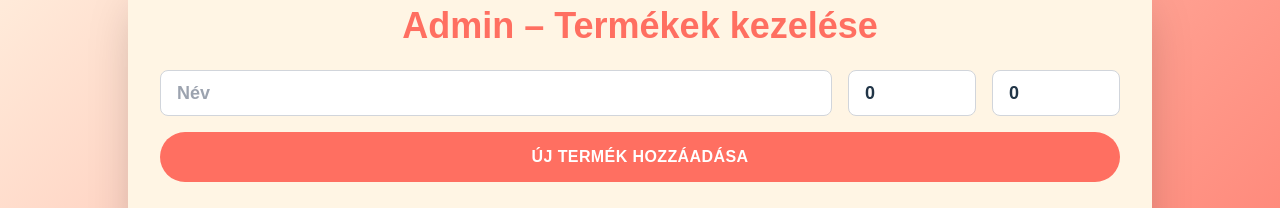
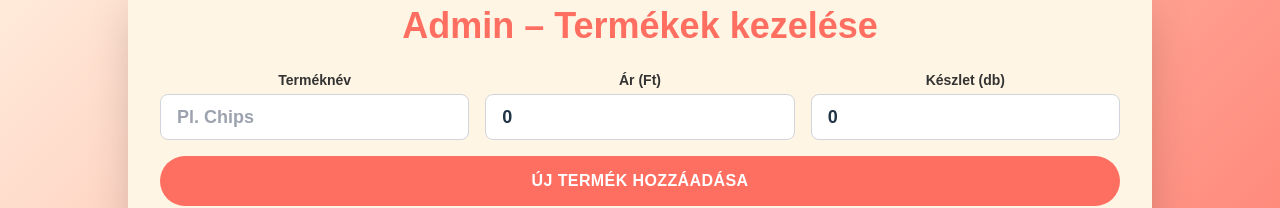
Before and after one commit to BoteeeB/SnackShop_ProbaFeladat, a React (Vite) app in the folder snackshop/client/: page /admin in a window 1280 px wide. Shown: the part 162-370 px from the top of the page. Built offline with nearby package versions, Linux system fonts and the light colour scheme; no server answers; sample sign-in values are in the browser's storage.

Commit message:
utolsó simítások

```diff
--- a/snackshop/client/index.html
+++ b/snackshop/client/index.html
@@ -2,7 +2,7 @@
 <html lang="en">
   <head>
     <meta charset="UTF-8" />
-    <link rel="icon" type="image/svg+xml" href="/vite.svg" />
+    <link rel="icon" type="image" href="/images/page_logo.png" />
     <meta name="viewport" content="width=device-width, initial-scale=1.0" />
     <title>SnackShop</title>
   </head>
--- a/snackshop/client/src/components/Cart.tsx
+++ b/snackshop/client/src/components/Cart.tsx
@@ -142,10 +142,10 @@ export default function Cart({ onOrderComplete }: CartProps) {
 
   return (
     <div
-      ref={containerRef}
-      className="p-8 bg-[#FFF5E4] rounded-3xl shadow-2xl max-w-2xl"
-      style={{ fontFamily: "Karla, sans-serif" }}
-    >
+    ref={containerRef}
+    className="p-8 bg-[#FFF5E4] rounded-3xl shadow-2xl max-w-full lg:max-w-2xl"
+    style={{ fontFamily: "Karla, sans-serif" }}
+  >
       <h2
         className="text-3xl font-extrabold mb-6 text-[#FF6F61] text-center"
         style={{
--- a/snackshop/client/src/pages/AdminPanel.tsx
+++ b/snackshop/client/src/pages/AdminPanel.tsx
@@ -25,7 +25,6 @@ export default function AdminPanel() {
   const formFieldsRef = useRef<(HTMLInputElement | null)[]>([]);
   const productRefs = useRef<(HTMLDivElement | null)[]>([]);
   const submitButtonRef = useRef<HTMLButtonElement>(null);
-
   const prevCount = useRef(products.length);
 
   const fetchProducts = () =>
@@ -38,8 +37,7 @@ export default function AdminPanel() {
   useEffect(() => {
     const fields = formFieldsRef.current.filter(Boolean);
     const cards = productRefs.current.filter(Boolean);
-    if (!containerRef.current || !headingRef.current || !submitButtonRef.current)
-      return;
+    if (!containerRef.current || !headingRef.current || !submitButtonRef.current) return;
 
     const tl = gsap.timeline();
     gsap.set(containerRef.current, { opacity: 0, y: -40 });
@@ -114,17 +112,13 @@ export default function AdminPanel() {
         duration: 0.3,
         ease: "power1.in",
         onComplete: () => {
-        api
-          .delete(`/api/products/${id}`)
-          .then(() => fetchProducts())
-          .catch((err) => console.error(err));
+          api.delete(`/api/products/${id}`).then(fetchProducts).catch(console.error);
         },
       });
     } else {
       api.delete(`/api/products/${id}`).then(fetchProducts).catch(console.error);
     }
   };
-
 
   return (
     <div
@@ -150,10 +144,15 @@ export default function AdminPanel() {
         </h1>
 
         <form onSubmit={handleSubmit} className="w-full flex flex-col gap-4 mb-8">
-          <div className="flex flex-wrap gap-4 font-extrabold">
+          <div className="grid grid-cols-1 sm:grid-cols-3 gap-4 font-extrabold">
+            <div className="flex flex-col">
+              <label htmlFor="name" className="mb-1 text-[#333] text-sm">
+                Terméknév
+              </label>
               <input
+                id="name"
                 type="text"
-              placeholder="Név"
+                placeholder="Pl. Chips"
                 value={form.name}
                 onChange={(e: ChangeEvent<HTMLInputElement>) =>
                   setForm({ ...form, name: e.target.value })
@@ -161,13 +160,18 @@ export default function AdminPanel() {
                 ref={(el) => {
                   formFieldsRef.current[0] = el;
                 }}
-              className="flex-1 border border-gray-300 rounded-lg px-4 py-2 focus:outline-none focus:ring-2 focus:ring-[#FF6F61] transition text-lg"
+                className="w-full border border-gray-300 rounded-lg px-4 py-2 focus:outline-none focus:ring-2 focus:ring-[#FF6F61] transition text-lg"
               />
+            </div>
 
+            <div className="flex flex-col">
+              <label htmlFor="price" className="mb-1 text-[#333] text-sm">
+                Ár (Ft)
+              </label>
               <input
+                id="price"
                 type="number"
                 min={1}
-              placeholder="Ár"
                 value={form.price}
                 onChange={(e: ChangeEvent<HTMLInputElement>) =>
                   setForm({
@@ -178,13 +182,18 @@ export default function AdminPanel() {
                 ref={(el) => {
                   formFieldsRef.current[1] = el;
                 }}
-              className="w-32 border border-gray-300 rounded-lg px-4 py-2 focus:outline-none focus:ring-2 focus:ring-[#FF6F61] transition text-lg"
+                className="w-full border border-gray-300 rounded-lg px-4 py-2 focus:outline-none focus:ring-2 focus:ring-[#FF6F61] transition text-lg"
               />
+            </div>
 
+            <div className="flex flex-col">
+              <label htmlFor="stock" className="mb-1 text-[#333] text-sm">
+                Készlet (db)
+              </label>
               <input
+                id="stock"
                 type="number"
                 min={1}
-              placeholder="Készlet"
                 value={form.stock}
                 onChange={(e: ChangeEvent<HTMLInputElement>) =>
                   setForm({
@@ -195,8 +204,9 @@ export default function AdminPanel() {
                 ref={(el) => {
                   formFieldsRef.current[2] = el;
                 }}
-              className="w-32 border border-gray-300 rounded-lg px-4 py-2 focus:outline-none focus:ring-2 focus:ring-[#FF6F61] transition text-lg"
+                className="w-full border border-gray-300 rounded-lg px-4 py-2 focus:outline-none focus:ring-2 focus:ring-[#FF6F61] transition text-lg"
               />
+            </div>
           </div>
 
           <button
@@ -216,13 +226,13 @@ export default function AdminPanel() {
               ref={(el) => {
                 productRefs.current[idx] = el;
               }}
-              className="flex justify-between items-center bg-white p-4 rounded-2xl shadow hover:shadow-md transition"
+              className="flex flex-col sm:flex-row sm:justify-between sm:items-center gap-3 bg-white p-4 rounded-2xl shadow hover:shadow-md transition"
             >
-              <span className="text-gray-800 font-extrabold">
+              <span className="text-gray-800 font-extrabold text-center sm:text-left">
                 {p.name} – <span className="text-[#FF6F61]">{p.price} Ft</span> –{" "}
                 <span className="text-[#88B04B]">{p.stock} db</span>
               </span>
-              <div className="flex gap-2">
+              <div className="flex flex-col sm:flex-row gap-2 self-center sm:self-auto">
                 <button
                   onClick={() => handleEdit(p)}
                   className="bg-[#F1C40F] hover:bg-[#FF6F61] text-white px-4 py-2 rounded-full uppercase tracking-wide font-bold transition"
--- a/snackshop/client/src/pages/Home.tsx
+++ b/snackshop/client/src/pages/Home.tsx
@@ -94,23 +94,25 @@ export default function Home() {
       {message && (
   <div
   ref={messageRef}
-          className="mt-4 px-4 py-2 rounded shadow"
+  className="fixed left-1/2 transform -translate-x-1/2 px-4 py-2 rounded shadow z-50"
   style={{
+    top: "5.3rem",
     fontFamily: "Poppins, sans-serif",
     fontWeight: 800,
     textShadow: "0 1px 2px rgba(0,0,0,0.1)",
-            backgroundColor: message.startsWith("Sikeres") ? "#DFF2E1" : "#DFF2E1",
-            color: message.startsWith("Sikeres") ? "#388E3C" : "#388E3C",
+    backgroundColor: "#DFF2E1",
+    color: "#388E3C",
   }}
 >
   {message}
 </div>
 )}
 
-      <div className="w-full max-w-6xl mt-6 flex flex-col md:flex-row items-start gap-8">
+
+      <div className="w-full max-w-6xl mt-6 grid gap-8 lg:grid-cols-3">
         <div
           ref={containerRef}
-          className="md:w-2/3 bg-[#FFF5E4] rounded-2xl shadow-2xl p-8 flex-shrink-0"
+          className="lg:col-span-2 bg-[#FFF5E4] rounded-2xl shadow-2xl p-8"
         >
           <h1
             ref={headingRef}
@@ -120,7 +122,7 @@ export default function Home() {
             Snackek
           </h1>
 
-          <div className="grid grid-cols-1 sm:grid-cols-2 md:grid-cols-2 lg:grid-cols-3 gap-6">
+          <div className="grid gap-6 grid-cols-[repeat(auto-fit,minmax(260px,1fr))]">
             {products.map((product, i) => (
               <div
                 key={product.id}
@@ -196,7 +198,7 @@ export default function Home() {
           </div>
         </div>
 
-        <div className="md:w-1/3 self-start">
+        <div className="md:w-full lg:w-auto self-start sticky top-20">
           <Cart
             onOrderComplete={() => {
               fetchProducts();
```
Also changed, not shown: snackshop/client/public/images/page_logo.png (added), 1 other file (tests, documents, lock files or other folders). Lines whose indentation alone changed are shown as unchanged.
